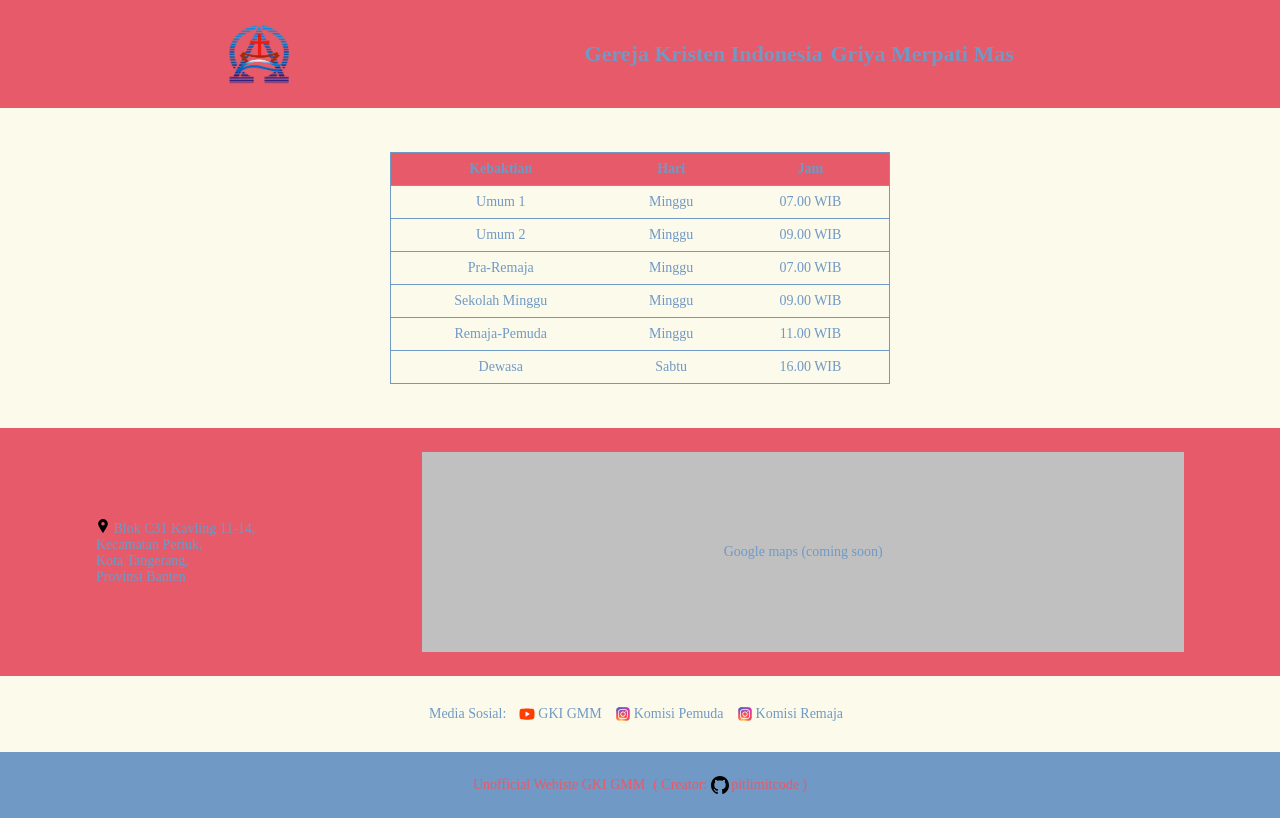
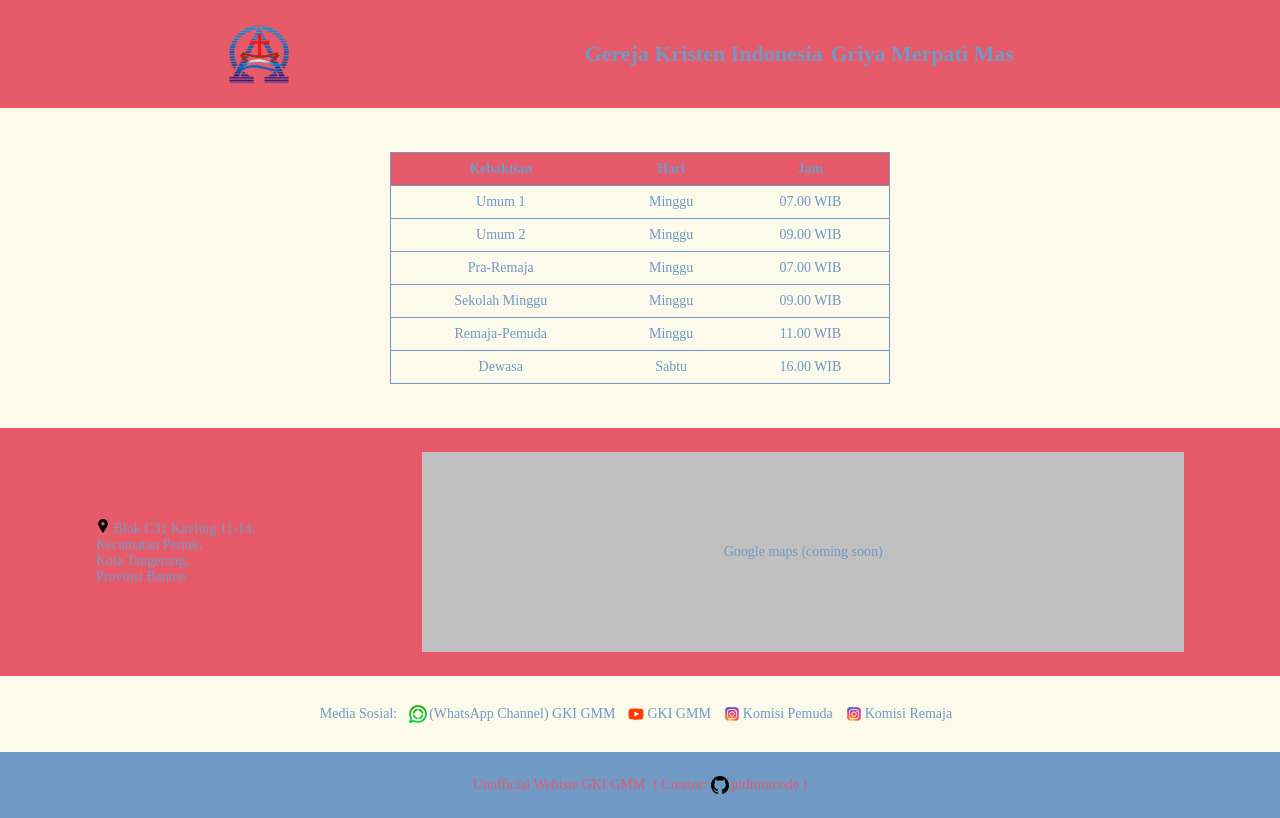
Before and after one commit to pitlimitCode/gkigmm-vue, a Vue app: page / in a window 1280 px wide. Built offline with nearby package versions, Linux system fonts and the light colour scheme.

Commit message:
set meta desc n title, set wa channel url

```diff
--- a/public/index.html
+++ b/public/index.html
@@ -5,7 +5,9 @@
     <meta http-equiv="X-UA-Compatible" content="IE=edge">
     <meta name="viewport" content="width=device-width,initial-scale=1.0">
     <link rel="icon" href="<%= BASE_URL %>favicon.ico">
-    <title>GKI GMM (unofficial)</title>
+    <title>GKI GMM</title>
+    <meta name="description" content="Temukan informasi lengkap tentang Gereja Kristen Indonesia Griya Merpati Mas. Dapatkan jadwal kebaktian, lokasi gereja, dan link ke media sosial. Bergabunglah dengan komunitas kami yang penuh kasih" />
+    <meta name="keywords" content="Gereja Kristen Indonesia, Griya Merpati Mas, jadwal kebaktian, lokasi gereja, media sosial gereja, komunitas Kristen" />
   </head>
   <body>
     <div id="app"></div>
--- a/src/views/HomeView.vue
+++ b/src/views/HomeView.vue
@@ -90,6 +90,10 @@ const center = { lat: 40.689247, lng: -74.044502 }
     <div class="div4">
       <div class="widthRange flexRC centerH">
         <div class="flexMargin centerH centerV paddingTD">Media Sosial:</div>
+        <div class="flexMargin centerH centerV paddingTD" @click="rWA">
+            <img alt="Vue logo" src="../assets/waChn.png" class="iconSos">
+            (WhatsApp Channel) GKI GMM
+        </div>
         <div class="flexMargin centerH centerV paddingTD" @click="rYT">
             <img alt="Vue logo" src="../assets/yt.svg" class="iconSos">
             GKI GMM
@@ -215,7 +219,7 @@ th { background-color: #e65a6a }
   .iconLoc{ display:none; }
   .gmaps{ width: 70% }
 }
-@media (max-width: 480px) {
+@media (max-width: 640px) {
   .flexRC{flex-direction: column;}
   .flexCR{flex-direction: row;}
   .widthRange{ padding: 1.5vh 0; }
@@ -255,6 +259,9 @@ th { background-color: #e65a6a }
 // }
 export default {
   methods: {
+    rWA() {
+      window.open('https://whatsapp.com/channel/0029VapHnUnL7UVaqcyDMB3v', '_blank');
+    },
     rYT() {
       window.open('https://www.youtube.com/@gkigmm', '_blank');
     },
```
Also changed, not shown: src/assets/waChn.png (added).
